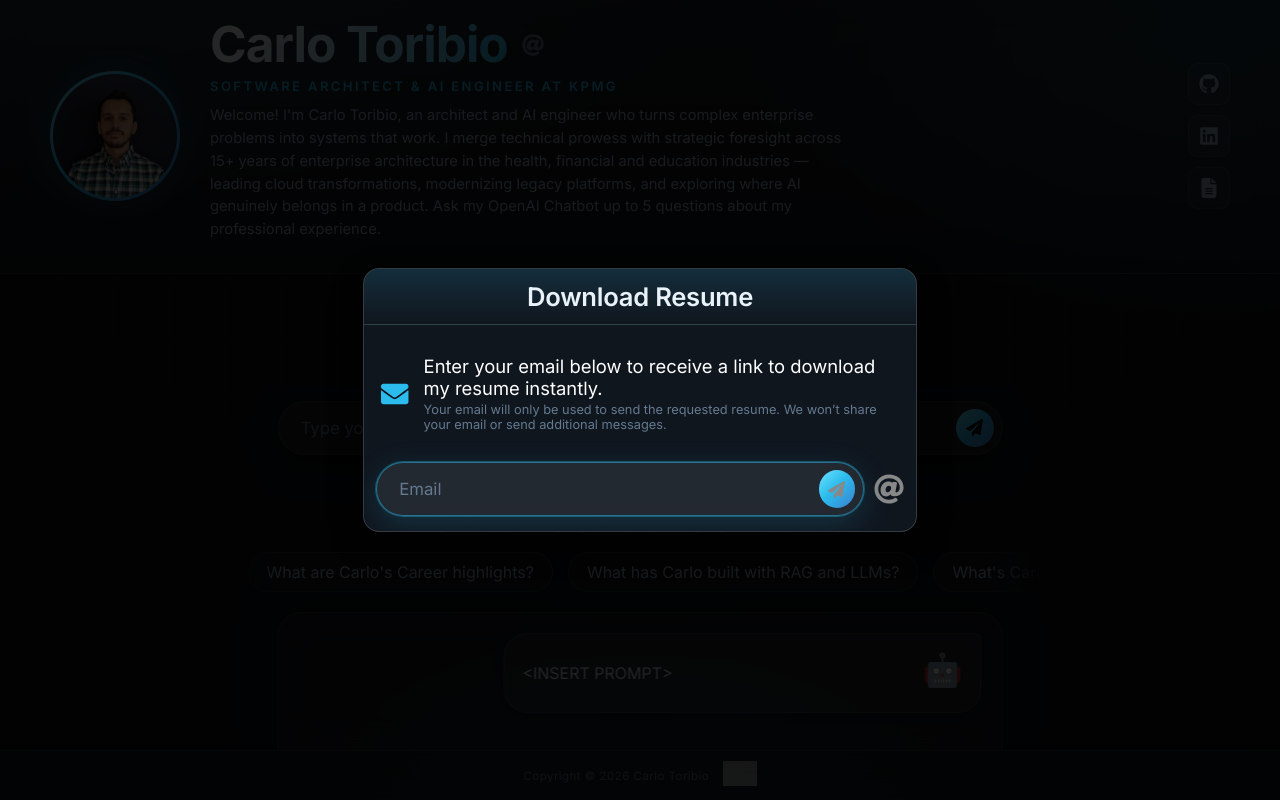
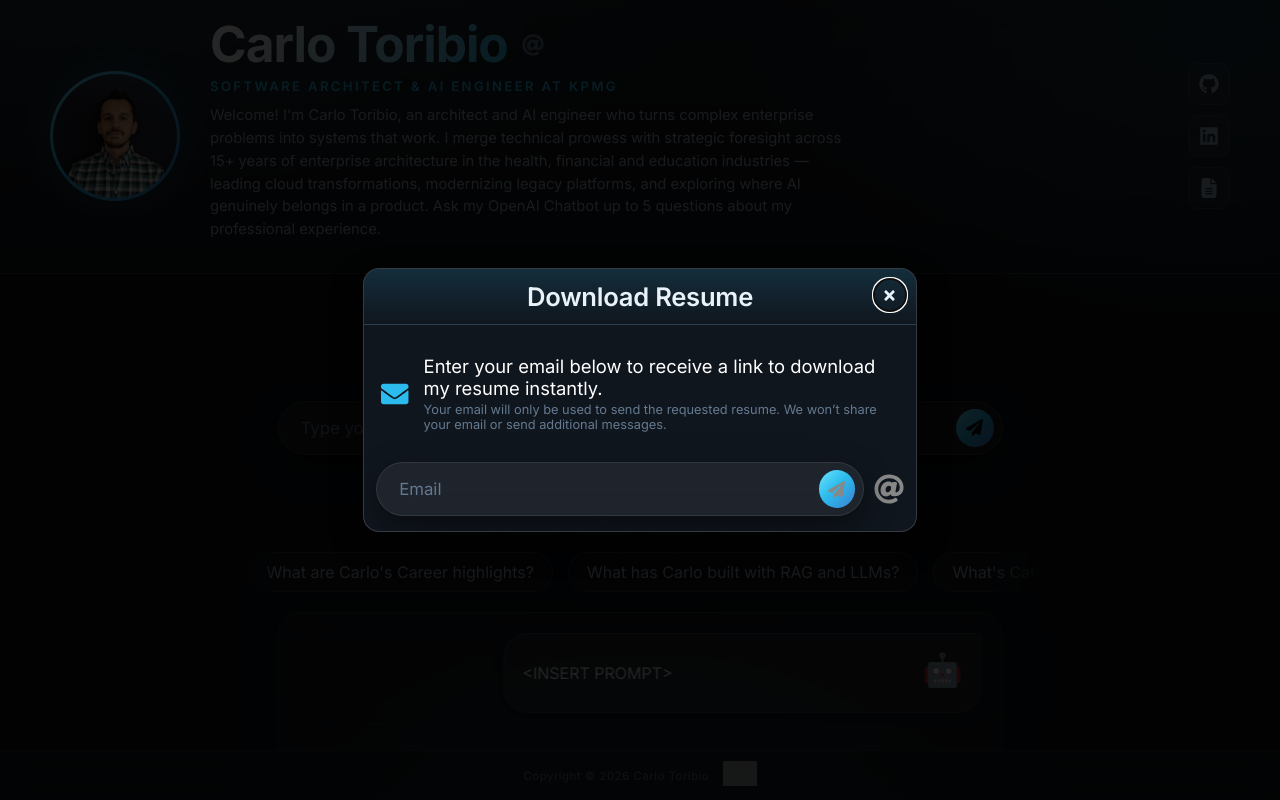
Before and after one commit to crltrbdev/carlotoribio-web, a React (Create React App) app: page / in a window 1280 px wide. Both pictures are taken after a click on the icon 1209 px from the left and 188 px from the top of the page. Built offline with nearby package versions, Linux system fonts and the light colour scheme; grey boxes are pictures that could not be loaded.

Commit message:
More small fixes to popup. Removed some env variables.

```diff
--- a/src/components/resume-popup/ResumePopup.js
+++ b/src/components/resume-popup/ResumePopup.js
@@ -1,8 +1,8 @@
-import React, { useState, useRef, useEffect } from 'react';
+import React, { useState, useRef, useEffect, useCallback } from 'react';
 import Popup from 'reactjs-popup';
 
 import openAIService from '../../services/OpenAIService';
-import { FaPaperPlane, FaAt, FaEnvelope } from "react-icons/fa";
+import { FaPaperPlane, FaAt, FaEnvelope, FaTimes } from "react-icons/fa";
 
 import './ResumePopup.scss';
 
@@ -23,6 +23,7 @@
     const sendingRef = useRef(false); // blocks double-clicks instantly (state updates are async)
 
     const emailRegex = /^[^\s@]+@[^\s@]+\.[a-z]{2,}$/i;
+    const senderEmail = process.env.REACT_APP_CONTACT_EMAIL;
 
     useEffect(() => {
         if (inputRef.current) {
@@ -43,7 +44,7 @@
         }
     }
 
-    const handleOnClose = (e) => {
+    const handleOnClose = useCallback((e) => {
         setEmail('');
         setIsEmailSent(false);
         setIsValid(false);
@@ -51,7 +52,7 @@
         setError('');
         sendingRef.current = false;
         onClose(e);
-    };
+    }, [onClose]);
 
     useEffect(() => {
         if (!isOpen) return;
@@ -98,6 +99,12 @@
                 closeOnDocumentClick>
                 {close => (
                     <div className='resume-popup-wrapper' ref={wrapperRef}>
+                        <button
+                            className='resume-popup-close'
+                            onClick={close}
+                            aria-label='Close'>
+                            <FaTimes />
+                        </button>
                         <div className={'resume-popup-container' + (isEmailSent ? ' hide-form' : '')}>
                             <div className='resume-popup-title'>
                                 <h2>Download Resume</h2>
@@ -145,12 +152,13 @@
                             className={'resume-sent-container' + (isEmailSent ? '' : ' hide-sent-message')}
                             onClick={close}>
                             <h3 className='resume-sent-title'>
-                                Thank you for your interest in my resume.
+                                Thank you for your interest.
                             </h3>
                             <p className='resume-sent-content'>
-                                An email with a link to my resume has been sent to your email address.
-                                <br />
-                                <strong>Please make sure to check your spam folder!</strong>
+                                An email with a link to my resume has been sent to <strong>{email}</strong>.
+                            </p>
+                            <p className='resume-sent-spam'>
+                                If you don’t see it, check your spam folder for a message from <strong>{senderEmail}</strong>.
                             </p>
                             <p className='resume-sent-close'>
                                 (Click anywhere or press esc to close)
--- a/src/components/resume-popup/ResumePopup.scss
+++ b/src/components/resume-popup/ResumePopup.scss
@@ -138,30 +138,72 @@
         }
     }
 
+    .resume-popup-close {
+        position: absolute;
+        top: 10px;
+        right: 10px;
+        z-index: 3;
+        width: 32px;
+        height: 32px;
+        display: flex;
+        align-items: center;
+        justify-content: center;
+        padding: 0;
+        border: none;
+        border-radius: 50%;
+        background: transparent;
+        color: $text-mid;
+        font-size: 15px;
+        cursor: pointer;
+        transition: color .2s $ease, background .2s $ease;
+
+        &:hover {
+            color: $text-hi;
+            background: $surface-2;
+        }
+    }
+
     .resume-sent-container {
         position: absolute;
         display: flex;
         flex-direction: column;
+        align-items: center;
         justify-content: center;
+        gap: 14px;
         top: 0;
         left: 0;
         bottom: 0;
         right: 0;
+        padding: 24px 30px;
         text-align: center;
 
         &.hide-sent-message {
             display: none;
         }
 
+        p {
+            margin: 0;
+        }
+
         .resume-sent-title {
-            color: $text-mid;
+            margin: 0;
+            color: $text-hi;
             font-size: 1.2em;
         }
 
         .resume-sent-content {
             @extend .dotio-font-contrast;
 
-            b,
+            strong {
+                color: $accent;
+            }
+        }
+
+        .resume-sent-spam {
+            @extend .dotio-font-contrast;
+            font-size: .95em;
+            color: $text-mid;
+
             strong {
                 color: $color-success;
             }
@@ -169,7 +211,7 @@
 
         .resume-sent-close-mbl,
         .resume-sent-close {
-            color: $text-low;
+            color: $text-mid;
             font-size: .8em;
         }
 
@@ -225,22 +267,14 @@
         }
 
         .resume-sent-container {
-
-            .resume-sent-title {
-                margin-top: 10px;
-            }
-
-            .resume-sent-content {
-                margin-top: 0;
-                // margin-bottom: 30px;
-            }
+            gap: 10px;
+            padding: 18px 20px;
 
             .resume-sent-close {
                 display: none;
             }
 
             .resume-sent-close-mbl {
-                // margin-top: 0;
                 display: block;
             }
         }
```
Also changed, not shown: 1 other file (tests, documents, lock files or other folders).
